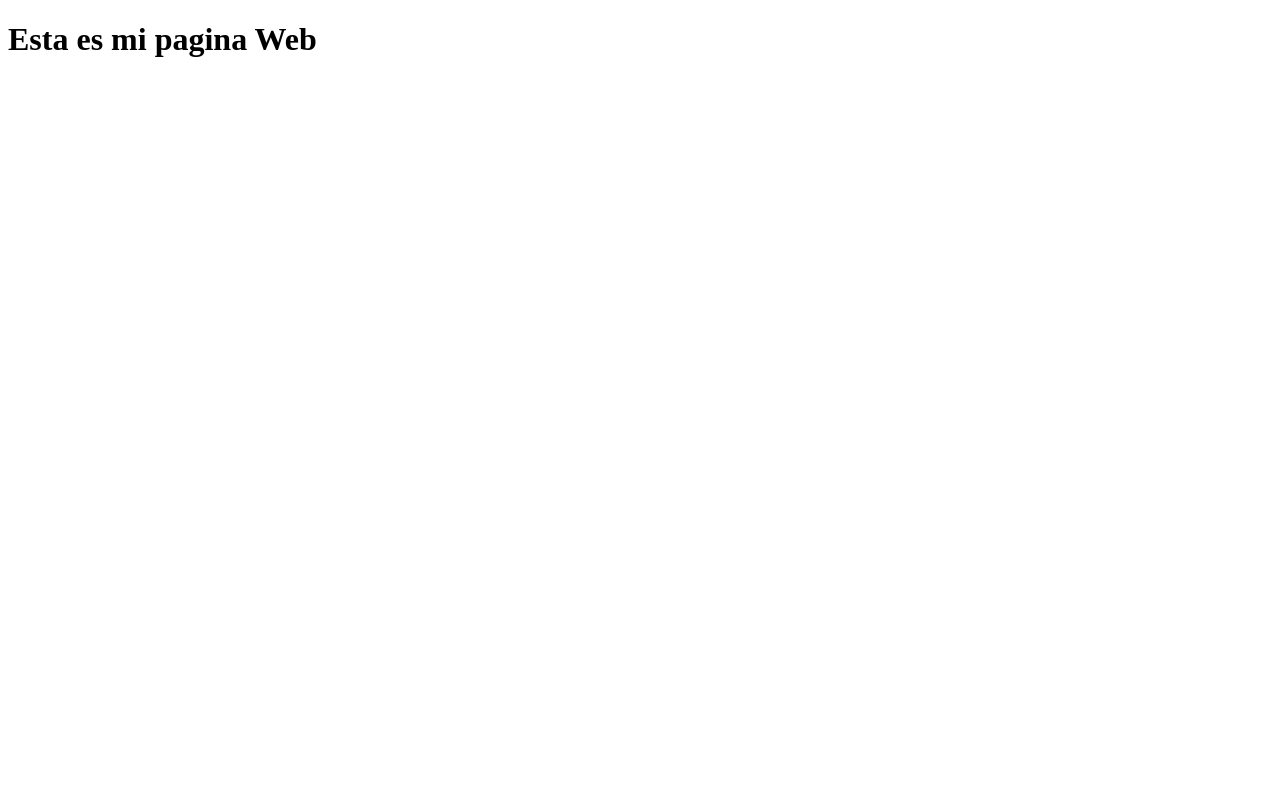
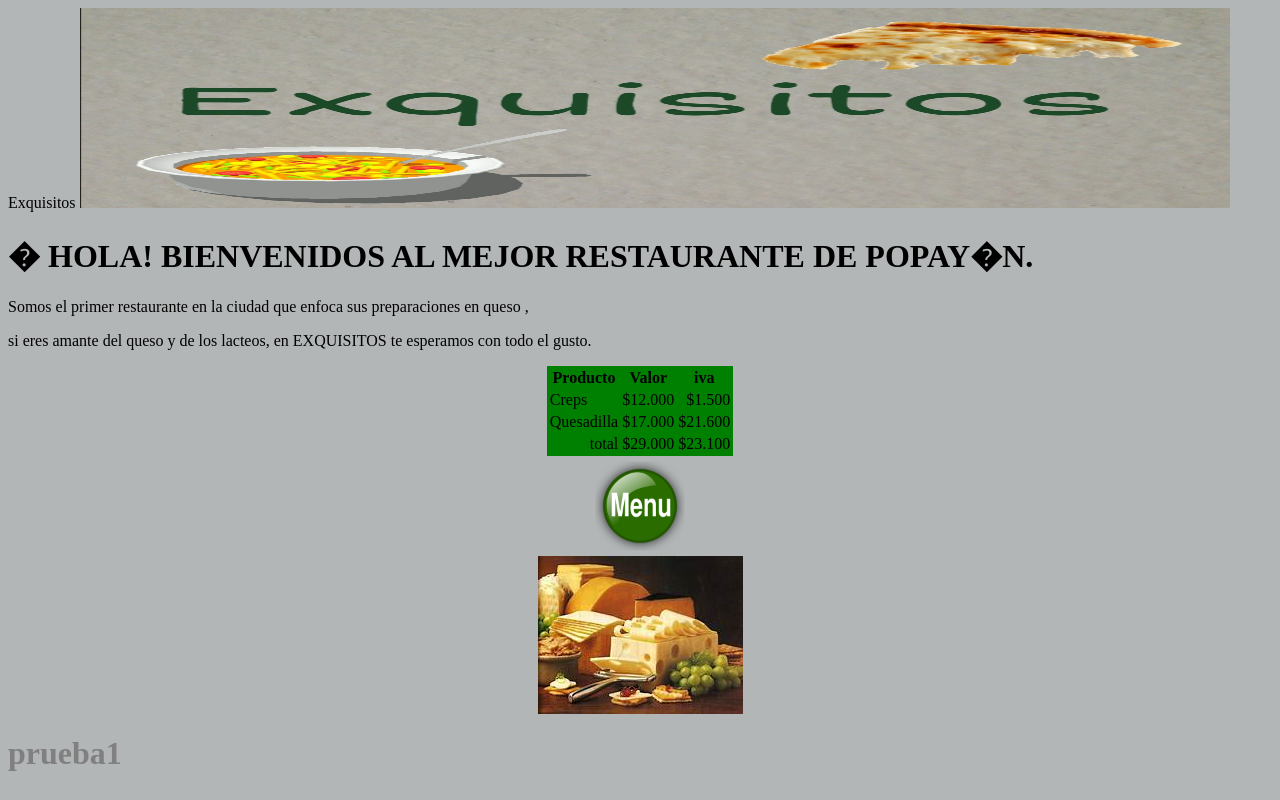
Before and after one commit to jheison-aroca/proyectoX, a plain HTML site: page index.html in a window 1280 px wide. Drawn offline with Linux system fonts and the light colour scheme.

Commit message:
modificacion de imagenes

```diff
--- a/index.html
+++ b/index.html
@@ -1,11 +1,46 @@
-<!DOCTYPE html>
-<html lang="en">
-<head>
-    <meta charset="UTF-8">
-    <meta name="viewport" content="width=device-width, initial-scale=1.0">
-    <title>fausto Enriquez</title>
-</head>
-<body>
-    <h1>Esta es mi pagina Web</h1>
-</body>
+<html>
+	<head>
+	    <meta charsert="UTF-8"
+		<title> Exquisitos </title>
+	</head>
+	<body bgcolor="#B3B6B7" text="#00000">
+		<img src="images/logo.jpg" height="200" width="1150" />
+		<h1>� HOLA! BIENVENIDOS AL MEJOR RESTAURANTE DE POPAY�N.</h1>
+		<p> Somos el primer restaurante en la ciudad que enfoca sus preparaciones en queso ,</p>
+		 <p>
+		si eres amante del queso y de los lacteos, en EXQUISITOS te esperamos con todo el gusto.</p>
+		<center>
+			<table bgcolor="green">
+				<tr>
+					<th>Producto</th>
+					<th>Valor</th>
+					<th>iva</th>
+				</tr>
+				<tr>
+					<td>Creps</td>
+					<td>$12.000</td>
+					<td align="right">$1.500</td>
+				</tr>
+				<tr>
+					<td>Quesadilla</td>
+					<td>$17.000</td>
+					<td align="right">$21.600</td>
+				</tr>
+				<tr>
+					<td align="right">total</td>
+					<td>$29.000</td>
+					<td align="right">$23.100</td>
+				</tr>
+			</table>
+		</center>
+		<center>
+			<a href="http://exquisitos.co/">
+				<img src="images/menu2.png"  height="100" width="100" />
+			</a>
+			<br/>
+			<img src="images/th.jpg" />
+		</center>
+		<h1></h1>
+		<h1><font color="gray" face="forte">prueba1</font></h1>
+	</body>
 </html>
```
Also changed, not shown: placer.html (deleted, +0 -11 lines), popayan.html (deleted, +0 -11 lines), images/003.jpg (added), images/inicio.png (added), images/logo.jpg (added), images/menu2.png (added), images/th.jpg (added).
